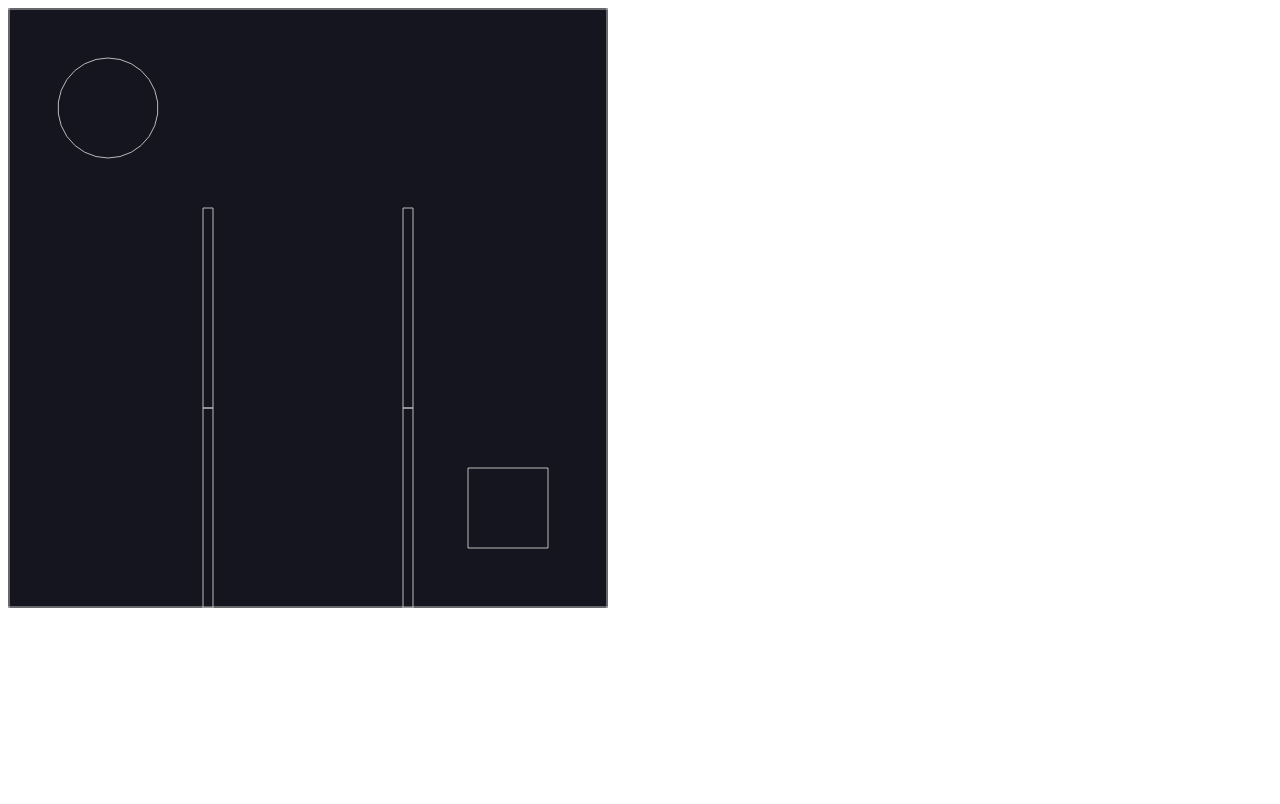
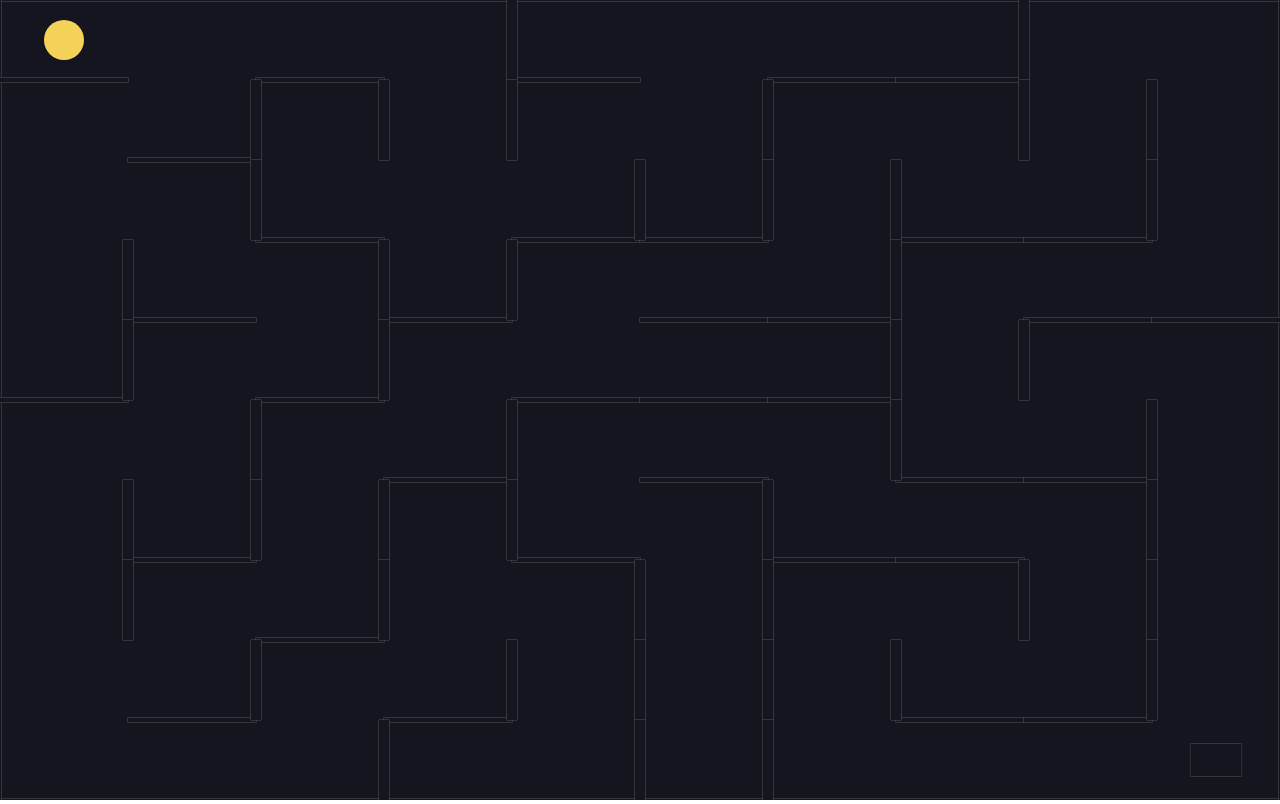
Before and after one commit to Jovanyp23/maze-project, a plain HTML site: page index.html in a window 1280 px wide. Drawn offline with nearby package versions, Linux system fonts and the light colour scheme; animation ran at ten frames a second.

Commit message:
refactor for better visibility

```diff
--- a/index.html
+++ b/index.html
@@ -2,6 +2,11 @@
 <html>
     <head>
         <script src="https://cdnjs.cloudflare.com/ajax/libs/matter-js/0.17.1/matter.min.js" referrerpolicy="no-referrer"></script>
+        <style>
+        body {
+            margin : 0;
+        }
+        </style>
     </head>
     <body>
         <script src="index.js"></script>
--- a/index.js
+++ b/index.js
@@ -1,11 +1,15 @@
 
 const { Engine, Render, Runner, World, Bodies, Body, Events} = Matter;
 
-const width= 600;
-const height=600;
-const cells = 3;
+const width= window.innerWidth;
+const height=window.innerHeight;
+const cellsVertical = 10;
+const cellsHorizontal=10;
 
-const unitLength= width/cells;
+
+
+const unitLengthX= width/cellsHorizontal;
+const unitLengthY = height/cellsVertical;
 
 
 const engine = Engine.create();
@@ -15,7 +19,7 @@ const render = Render.create ({
     element: document.body,
     engine : engine,
     options: {
-        wireframes: true,
+        wireframes: false,
         width,
         height,
     }
@@ -51,13 +55,13 @@ const shuffle = arr => {
     return arr;
 };
 
-const grid= Array(cells).fill(null).map(() => Array(cells).fill(false));
+const grid= Array(cellsVertical).fill(null).map(() => Array(cellsHorizontal).fill(false));
 
-const verticals = Array(cells).fill(null).map(() => Array(cells-1).fill(false));
-const horizontals = Array(cells-1).fill(null).map(() => Array(cells).fill(false));
+const verticals = Array(cellsVertical).fill(null).map(() => Array(cellsHorizontal-1).fill(false));
+const horizontals = Array(cellsVertical-1).fill(null).map(() => Array(cellsHorizontal).fill(false));
 
-const startRow = Math.floor(Math.random()*cells);
-const startColumn = Math.floor(Math.random()*cells);
+const startRow = Math.floor(Math.random()*cellsVertical);
+const startColumn = Math.floor(Math.random()*cellsHorizontal);
 
 //ALGORITHIM
 const stepThroughCell = (row, column) => {
@@ -84,7 +88,7 @@ const stepThroughCell = (row, column) => {
         const [nextRow, nextColumn, direction] = neighbor;
 
     //See if that neighbor is out of bounds
-        if (nextRow < 0 || nextRow >= cells || nextColumn <0 || nextColumn >=cells){
+        if (nextRow < 0 || nextRow >= cellsVertical || nextColumn <0 || nextColumn >=cellsHorizontal){
             continue;
         }
     //If we have visited that neighbor, continue to next neighbor
@@ -119,10 +123,10 @@ horizontals.forEach((row, rowIndex) => {
         }
 
         const wall = Bodies.rectangle(
-            columnIndex * unitLength + unitLength /2,
-            rowIndex * unitLength + unitLength,
-            unitLength,
-            10,
+            columnIndex * unitLengthX + unitLengthX /2,
+            rowIndex * unitLengthY + unitLengthY,
+            unitLengthX,
+            5,
             {
                 isStatic:true,
                 label: "wall"
@@ -139,10 +143,10 @@ verticals.forEach((row, rowIndex) => {
         }
 
         const wall = Bodies.rectangle(
-            columnIndex * unitLength + unitLength,
-            rowIndex * unitLength + unitLength /2,
+            columnIndex * unitLengthX + unitLengthX,
+            rowIndex * unitLengthY + unitLengthY /2,
             10,
-            unitLength,
+            unitLengthY,
             {
                 isStatic:true,
                 label: "wall"
@@ -154,10 +158,10 @@ verticals.forEach((row, rowIndex) => {
 
 //GOAL
 const goal = Bodies.rectangle(
-    width - unitLength /2,
-    height - unitLength /2,
-    unitLength * .4,
-    unitLength * .4,
+    width - unitLengthX /2,
+    height - unitLengthY /2,
+    unitLengthX * .4,
+    unitLengthY * .4,
     {
         isStatic: true,
         label: 'goal'
@@ -166,11 +170,11 @@ const goal = Bodies.rectangle(
 World.add(world, goal);
 
 //Ball
-
+const ballRadius= Math.min(unitLengthY, unitLengthX) / 4;
 const ball = Bodies.circle(
-    unitLength / 2,
-    unitLength /2,
-    unitLength/ 4,
+    unitLengthX / 2,
+    unitLengthY /2,
+    ballRadius,
     { label: 'ball'}
 );
 World.add(world,ball);
```
